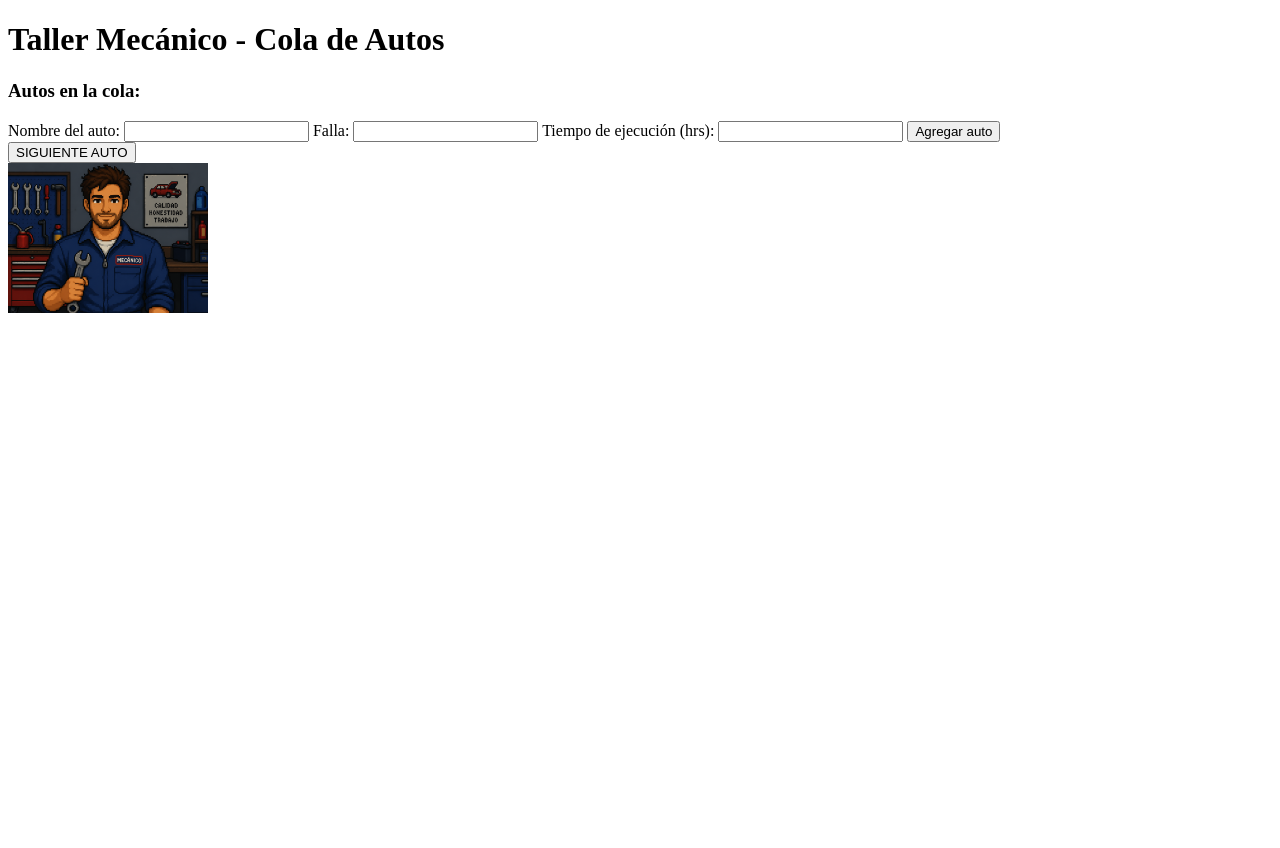
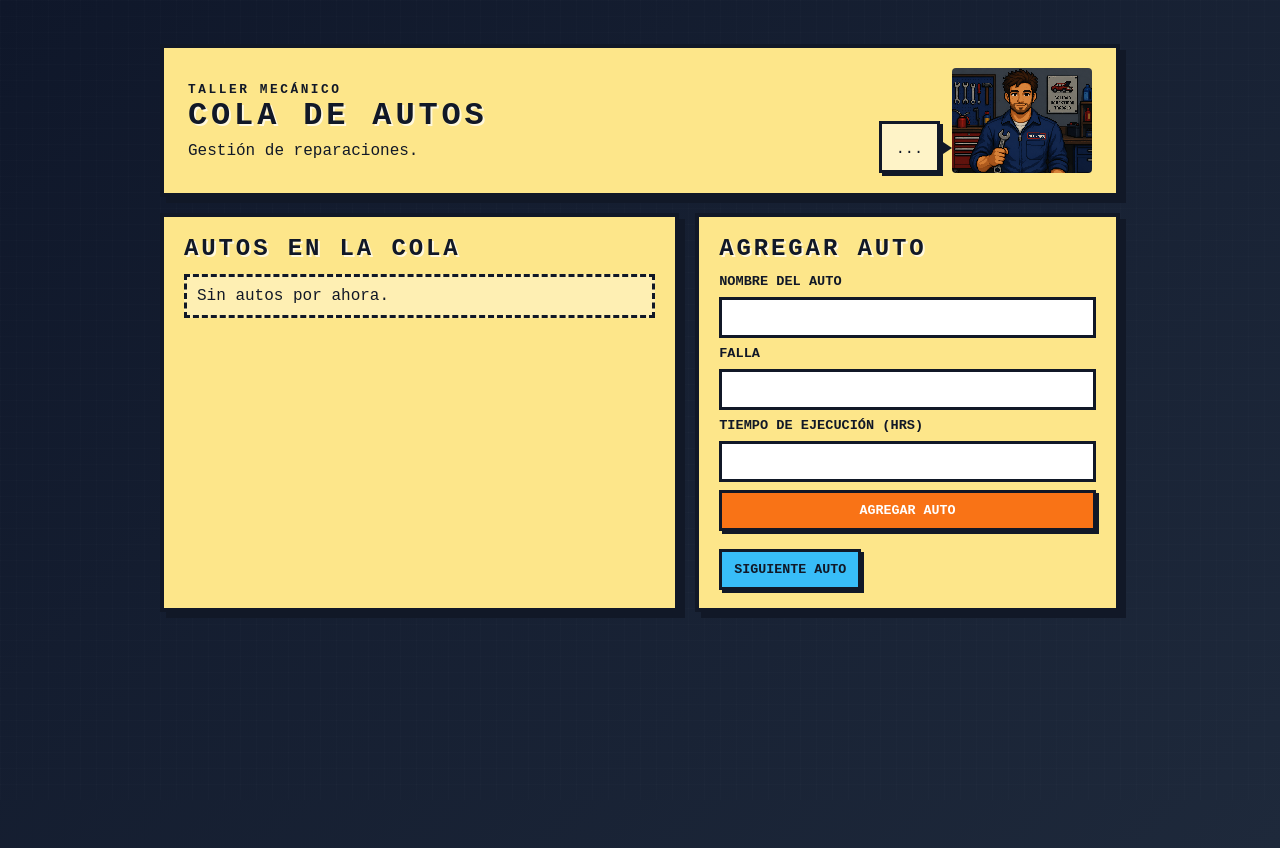
Before and after one commit to EduardoAgze/TallerSJF, a Flask app: page / in a window 1280 px wide. Before the commit the page ends 313 px from the top, so only its background shows below. Run offline with Flask 3, Linux system fonts and the light colour scheme.

Commit message:
Se mejoró el front-end mediante el agente de IA de VScode

```diff
--- a/static/style.css
+++ b/static/style.css
@@ -0,0 +1,233 @@
+:root {
+    --bg: #0f172a;
+    --panel: #fde68a;
+    --panel-dark: #f59e0b;
+    --ink: #111827;
+    --accent: #38bdf8;
+    --accent-2: #f97316;
+}
+
+* {
+    box-sizing: border-box;
+}
+
+body {
+    margin: 0;
+    font-family: "Courier New", Courier, monospace;
+    background: linear-gradient(135deg, var(--bg), #1e293b);
+    color: var(--ink);
+    min-height: 100vh;
+    max-width: 1000px;
+    margin: 24px auto;
+    padding: 20px;
+    position: relative;
+    z-index: 1;
+}
+
+body::before {
+    content: "";
+    position: fixed;
+    inset: 0;
+    background-image: linear-gradient(rgba(255,255,255,0.06) 1px, transparent 1px), linear-gradient(90deg, rgba(255,255,255,0.06) 1px, transparent 1px);
+    background-size: 16px 16px;
+    pointer-events: none;
+    opacity: 0.25;
+}
+
+
+.mechanic{
+    border-radius: 4px;
+}
+
+.pixel-panel {
+    background: var(--panel);
+    border: 4px solid var(--ink);
+    box-shadow: 6px 6px 0 var(--ink);
+    position: relative;
+}
+
+.hero {
+    display: flex;
+    justify-content: space-between;
+    align-items: center;
+    gap: 16px;
+    padding: 20px 24px;
+    margin-bottom: 16px;
+}
+
+.mechanic-scene {
+    display: flex;
+    align-items: flex-end;
+    gap: 12px;
+}
+
+.speech-bubble {
+    position: relative;
+    max-width: 260px;
+    padding: 12px 14px;
+    background: #fef3c7;
+    border: 3px solid var(--ink);
+    box-shadow: 3px 3px 0 var(--ink);
+}
+
+.speech-bubble::after {
+    content: "";
+    position: absolute;
+    right: -15px;
+    bottom: 12px;
+    width: 0;
+    height: 0;
+    border-top: 10px solid transparent;
+    border-bottom: 10px solid transparent;
+    border-left: 15px solid var(--ink);
+}
+
+.speech-bubble h2 {
+    margin: 0 0 6px;
+    font-size: 0.9rem;
+    text-transform: uppercase;
+}
+
+.speech-bubble p {
+    margin: 4px 0 0;
+    font-size: 0.95rem;
+}
+
+.eyebrow {
+    margin: 0 0 6px;
+    font-size: 0.8rem;
+    text-transform: uppercase;
+    letter-spacing: 0.2em;
+    font-weight: bold;
+}
+
+.hero h1,
+.queue-panel h2,
+.form-panel h2 {
+    margin: 0 0 8px;
+    text-transform: uppercase;
+    letter-spacing: 0.12em;
+    text-shadow: 2px 2px 0 rgba(255,255,255,0.7);
+}
+
+.hero-copy p {
+    margin: 0;
+}
+
+.mechanic {
+    width: 140px;
+    image-rendering: pixelated;
+}
+
+.dashboard {
+    display: grid;
+    grid-template-columns: 1.1fr 0.9fr;
+    gap: 16px;
+    margin-bottom: 16px;
+}
+
+.queue-panel,
+.form-panel {
+    padding: 18px 20px;
+}
+
+.queue-list {
+    list-style: none;
+    padding: 0;
+    margin: 12px 0 0;
+    display: grid;
+    gap: 8px;
+}
+
+.queue-list li {
+    padding: 10px 12px;
+    background: #fef3c7;
+    border: 3px solid var(--ink);
+    box-shadow: inset 2px 2px 0 rgba(255,255,255,0.8);
+    text-transform: uppercase;
+    font-weight: 700;
+}
+
+.empty-state {
+    margin: 12px 0 0;
+    padding: 10px;
+    border: 3px dashed var(--ink);
+    background: rgba(255,255,255,0.35);
+}
+
+.pixel-form {
+    display: grid;
+    gap: 8px;
+    margin-top: 12px;
+}
+
+label {
+    font-weight: bold;
+    text-transform: uppercase;
+    font-size: 0.85rem;
+}
+
+input {
+    width: 100%;
+    border: 3px solid var(--ink);
+    padding: 10px;
+    font-family: inherit;
+    background: white;
+}
+
+button {
+    border: 3px solid var(--ink);
+    padding: 10px 12px;
+    font-family: inherit;
+    font-weight: 700;
+    text-transform: uppercase;
+    cursor: pointer;
+    background: var(--accent-2);
+    color: white;
+    box-shadow: 3px 3px 0 var(--ink);
+    transition: transform 0.1s ease;
+}
+
+button:hover {
+    transform: translate(1px, 1px);
+    box-shadow: 2px 2px 0 var(--ink);
+}
+
+button.secondary {
+    margin-top: 10px;
+    background: var(--accent);
+    color: var(--ink);
+}
+
+.next-form {
+    margin-top: 8px;
+}
+
+@media (max-width: 760px) {
+    .dashboard {
+        grid-template-columns: 1fr;
+    }
+
+    .hero {
+        flex-direction: column;
+        align-items: flex-start;
+    }
+
+    .mechanic-scene {
+        width: 100%;
+        flex-direction: column;
+        align-items: flex-start;
+    }
+
+    .speech-bubble {
+        max-width: 100%;
+    }
+
+    .speech-bubble::after {
+        left: 24px;
+        bottom: -15px;
+        border-left: 10px solid transparent;
+        border-right: 10px solid transparent;
+        border-top: 15px solid var(--ink);
+    }
+}
--- a/templates/index.html
+++ b/templates/index.html
@@ -1,54 +1,87 @@
 <!DOCTYPE html>
-<html>
+<html lang="es">
 <head>
-    <title>Taller Mecánico</title>
+    <meta charset="UTF-8">
+    <meta name="viewport" content="width=device-width, initial-scale=1.0">
+    <title>Taller Mecánico Pixel</title>
+    <link rel="stylesheet" href="{{ url_for('static', filename='style.css') }}">
 </head>
+
+
 <body>
+
+
+        <header class="pixel-panel hero">
+            <div class="hero-copy">
+                <p class="eyebrow">Taller mecánico</p>
+                <h1>Cola de autos</h1>
+                <p>Gestión de reparaciones.</p>
+            </div>
+
+            <div class="mechanic-scene">
+                <div class="speech-bubble">
+                    {% with messages = get_flashed_messages() %}
+                        {% if messages %}
+                            <h2>El mecánico dice</h2>
+                            {% for message in messages %}
+                                <p>{{ message }}</p>
+                            {% endfor %}
+                        {% else %}
+                            <p>...</p>
+                        {% endif %}
+                    {% endwith %}
+                </div>
+                <img src="{{ url_for('static', filename='mecanico.png') }}" alt="Mecánico" class="mechanic">
+            </div>
+        </header>
+
+
+
+        <main class="dashboard">
+            <section class="pixel-panel queue-panel">
+                <h2>Autos en la cola</h2>
+                {% if autos %}
+                    <ul class="queue-list">
+                        {% for auto in autos %}
+                            <li>{{ auto }}</li>
+                        {% endfor %}
+                    </ul>
+                {% else %}
+                    <p class="empty-state">Sin autos por ahora.</p>
+                {% endif %}
+            </section>
 
 
 
 
 
-    <h1>Taller Mecánico - Cola de Autos</h1>
-    <h3>Autos en la cola:</h3>
-    <ul>
-        {% for auto in autos %}
-            <li>{{ auto }}</li>
-        {% endfor %}
-    </ul>
+            <section class="pixel-panel form-panel">
+                <h2>Agregar auto</h2>
+                <form method="POST" action="/agregar" class="pixel-form">
+                    <label for="nombre">Nombre del auto</label>
+                    <input type="text" id="nombre" name="nombre" required>
+
+                    <label for="falla">Falla</label>
+                    <input type="text" id="falla" name="falla" required>
+
+                    <label for="tiempo">Tiempo de ejecución (hrs)</label>
+                    <input type="number" id="tiempo" name="tiempo" required>
+
+                    <button type="submit">AGREGAR AUTO</button>
+                </form>
 
 
 
-    <form method="POST" action="/agregar">
-        <label>Nombre del auto:</label>
-        <input type="text" name="nombre" required>
+                <form method="POST" action="/siguiente" class="next-form">
+                    <button type="submit" class="secondary">SIGUIENTE AUTO</button>
+                </form>
+            </section>
+        </main>
 
-        <label>Falla:</label>
-        <input type="text" name="falla" required>
 
-        <label>Tiempo de ejecución (hrs):</label>
-        <input type="number" name="tiempo" required>
-
-        <button type="submit">Agregar auto</button>
-    </form>
-
-    <form method="POST" action="/siguiente">
-        <button type="submit">SIGUIENTE AUTO</button>
-    </form>
+</body>
 
 
 
-    <img src="{{ url_for('static', filename='mecanico.png') }}" alt="Mecánico" height="150">
-    {% with messages = get_flashed_messages() %}
-        {% if messages %}
 
-            {% for message in messages %}
-                <p>{{ message }}</p>
-            {% endfor %}
-
-        {% endif %}
-    {% endwith %}
-
-
-</body>
 </html>
```
